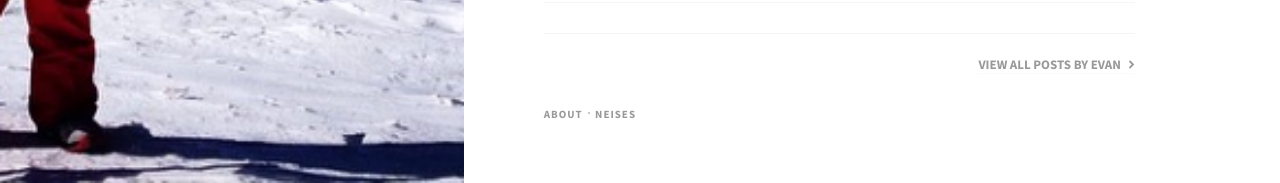
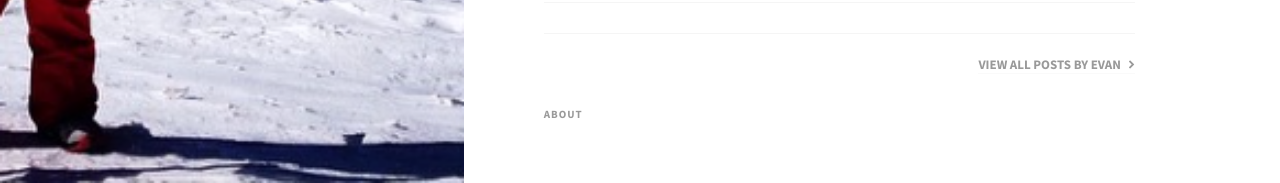
Before and after one commit to EJBlog/EJBlog.github.io, a Jekyll site: the page built from author_evan.html, in a window 1280 px wide. Shown: the part 1064-1247 px from the top of the page. Built offline with Jekyll 4.4.1, drawn with Linux system fonts in a browser that asks for light colours; nearby versions of some CDN libraries; some web fonts are replaced.

Commit message:
Update author_evan.html

```diff
--- a/_layouts/author_evan.html
+++ b/_layouts/author_evan.html
@@ -30,7 +30,6 @@
                         <li><i class="fa fa-user"></i><a href="author_evan.html">Evan Neises</a></li>
                         <li><i class="fa fa-user"></i><a href="author_jake.html">Jake Ellis</a></li>
                         <li><i class="fa fa-anchor"></i><a href="about.html">About</a></li>
-                        <li><i class="fa fa-star"></i><a href="favorites.html">Favorites</a></li>
                         <li><i class="fa fa-paper-plane"></i><a href="contact.html">Contact</a></li>
                     </ul>
                     <hr>
@@ -53,7 +52,6 @@
                                 <li><i class="fa fa-user"></i><a href="author_evan.html">Evan Neises</a></li>
                                 <li><i class="fa fa-user"></i><a href="author_jake.html">Jake Ellis</a></li>
                                 <li><i class="fa fa-anchor"></i><a href="about.html">About</a></li>
-                                <li><i class="fa fa-star"></i><a href="favorites.html">Favorites</a></li>
                                 <li><i class="fa fa-paper-plane"></i><a href="contact.html">Contact</a></li>
                             </ul>
                         </div>
@@ -140,8 +138,6 @@
 
                     <footer class="split-footer">
                         <a href="about.html">About</a>
-                        <i class="link-spacer"></i>
-                        <a href="author_evan.html">Neises</a>
                     </footer>
                 </div><!-- main content -->
             </div> <!--/row -->
```
